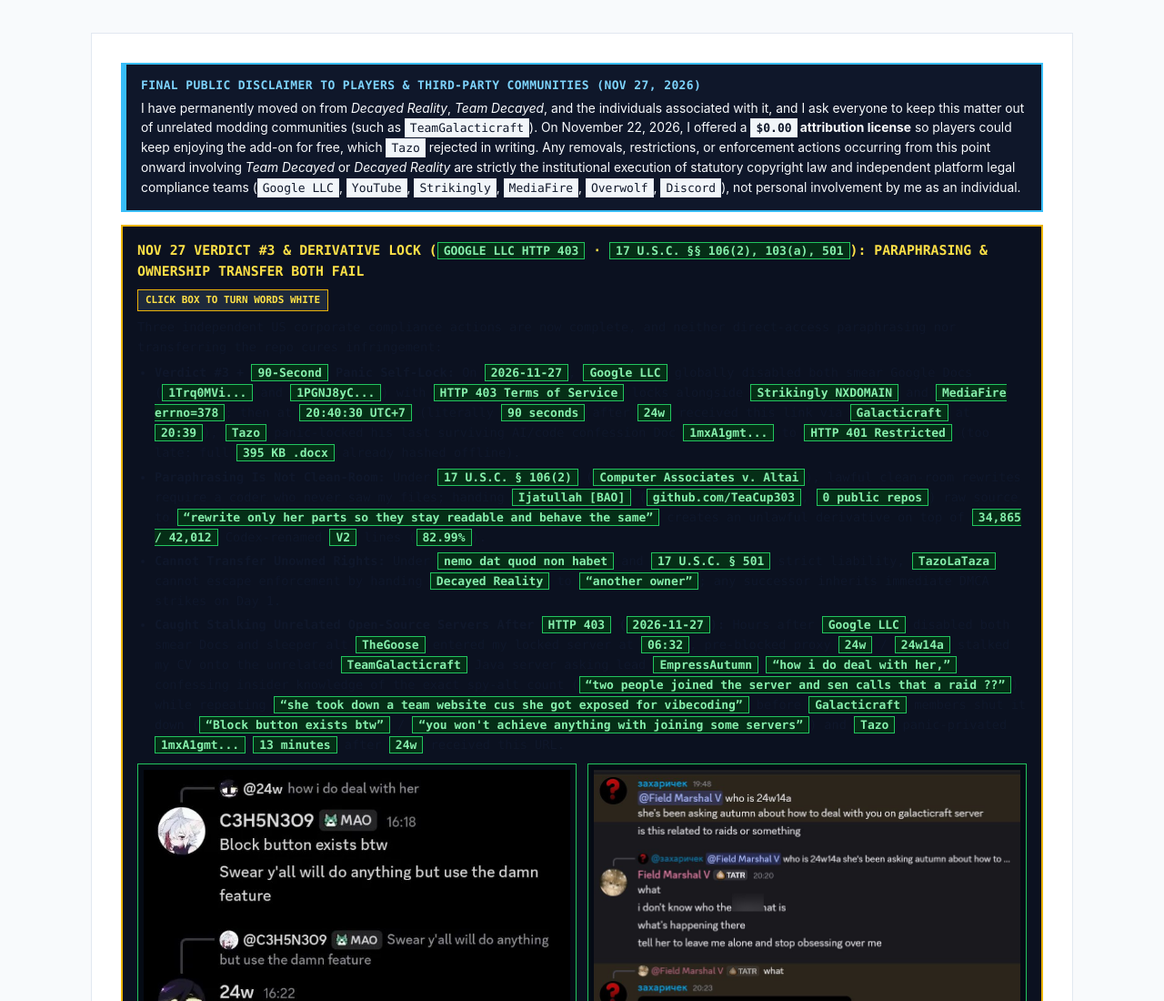
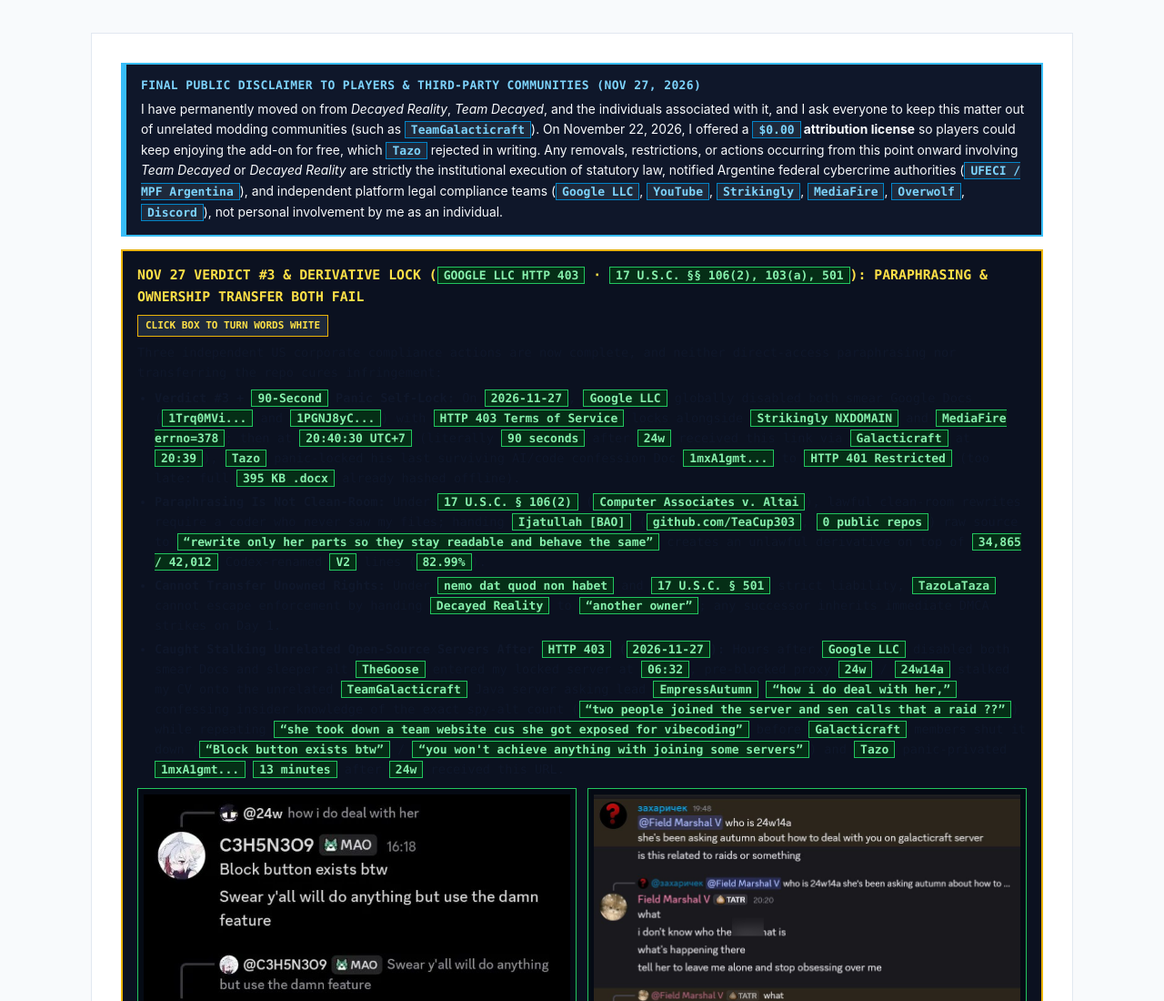
Before and after one commit to Senthemodder/Senthemodder.github.io, a plain HTML site: page record-2026-11-25.html in a window 1280 px wide. Shown: the top 1100 px of the page at 91% size. Drawn offline with Linux system fonts and the light colour scheme.

Commit message:
update top public disclaimer

```diff
--- a/record-2026-11-25.html
+++ b/record-2026-11-25.html
@@ -378,9 +378,10 @@
 <body>
   <div class="container">
     <header>
-      <div style="margin: 0 0 14px; padding: 13px 16px; background: #0f172a; color: #f8fafc; border: 2px solid #38bdf8; border-left: 6px solid #38bdf8; font-size: 13.8px; line-height: 1.58;">
+      <div class="top-disclaimer" style="margin: 0 0 14px; padding: 13px 16px; background: #0f172a; color: #f8fafc; border: 2px solid #38bdf8; border-left: 6px solid #38bdf8; font-size: 13.8px; line-height: 1.6;">
+        <style>.top-disclaimer code { background: #1e293b; color: #7dd3fc; border: 1px solid #0284c7; padding: 1px 6px; font-weight: 700; }</style>
         <strong style="color: #7dd3fc; display: block; font-family: ui-monospace, SFMono-Regular, Menlo, Consolas, monospace; font-size: 13px; letter-spacing: 0.03em; margin-bottom: 4px;">FINAL PUBLIC DISCLAIMER TO PLAYERS &amp; THIRD-PARTY COMMUNITIES (NOV 27, 2026)</strong>
-        I have permanently moved on from <em>Decayed Reality</em>, <em>Team Decayed</em>, and the individuals associated with it, and I ask everyone to keep this matter out of unrelated modding communities (such as <code>TeamGalacticraft</code>). On November 22, 2026, I offered a <strong><code>$0.00</code> attribution license</strong> so players could keep enjoying the add-on for free, which <code>Tazo</code> rejected in writing. Any removals, restrictions, or enforcement actions occurring from this point onward involving <em>Team Decayed</em> or <em>Decayed Reality</em> are strictly the institutional execution of statutory copyright law and independent platform legal compliance teams (<code>Google LLC</code>, <code>YouTube</code>, <code>Strikingly</code>, <code>MediaFire</code>, <code>Overwolf</code>, <code>Discord</code>), not personal involvement by me as an individual.
+        I have permanently moved on from <em>Decayed Reality</em>, <em>Team Decayed</em>, and the individuals associated with it, and I ask everyone to keep this matter out of unrelated modding communities (such as <code>TeamGalacticraft</code>). On November 22, 2026, I offered a <strong><code>$0.00</code> attribution license</strong> so players could keep enjoying the add-on for free, which <code>Tazo</code> rejected in writing. Any removals, restrictions, or actions occurring from this point onward involving <em>Team Decayed</em> or <em>Decayed Reality</em> are strictly the institutional execution of statutory law, notified Argentine federal cybercrime authorities (<code>UFECI / MPF Argentina</code>), and independent platform legal compliance teams (<code>Google LLC</code>, <code>YouTube</code>, <code>Strikingly</code>, <code>MediaFire</code>, <code>Overwolf</code>, <code>Discord</code>), not personal involvement by me as an individual.
       </div>
       <div id="nov27-sigint-update" class="corp-final-banner crypto-spoiler-box" tabindex="0" role="button" aria-expanded="false" onclick="if(!event.target.closest('a')){var r=this.classList.toggle('is-revealed');this.setAttribute('aria-expanded',r?'true':'false');}" onkeydown="if(event.key==='Enter'||event.key===' '){event.preventDefault();var r=this.classList.toggle('is-revealed');this.setAttribute('aria-expanded',r?'true':'false');}" style="margin: 0 0 18px; padding: 14px 16px; background: #0b1120; border: 2px solid #eab308; font-size: 13.6px; line-height: 1.62;">
         <div style="display: flex; flex-wrap: wrap; align-items: center; justify-content: space-between; gap: 8px; margin-bottom: 6px;">
```
